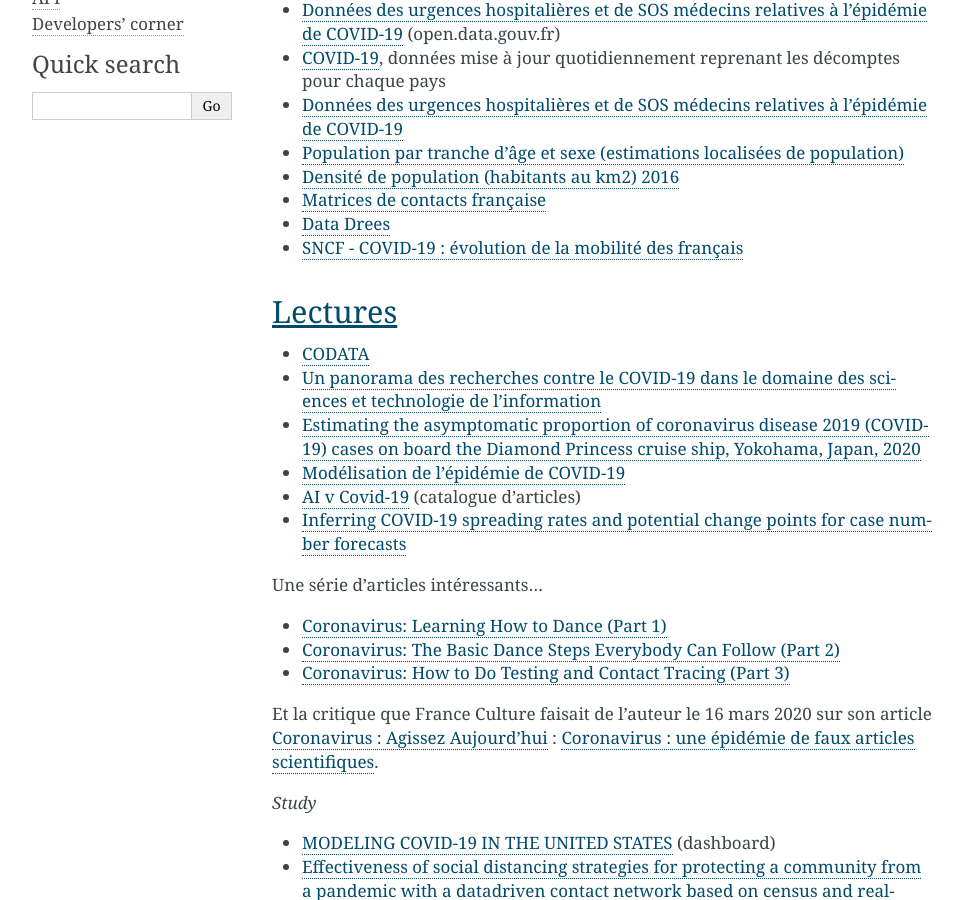
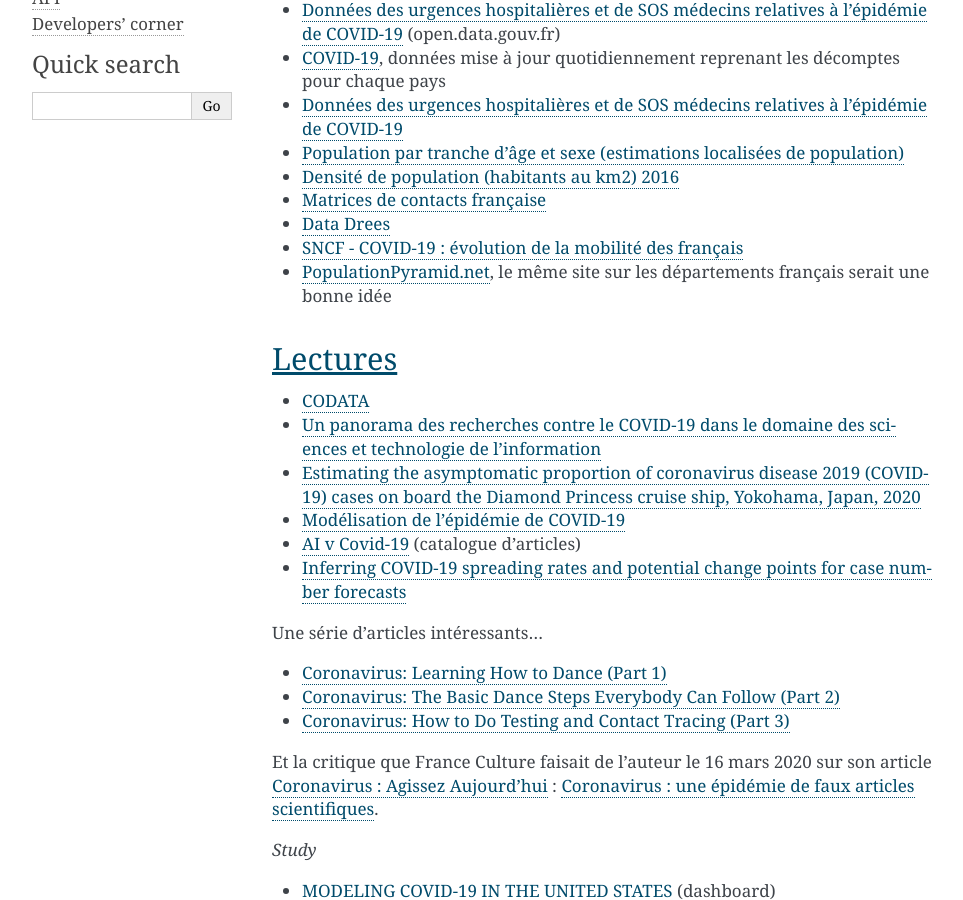
Before and after one commit to sdpython/aftercovid, a Sphinx documentation site: the page built from doc/readings.rst, in a window 1280 px wide and 900 px high, scrolled down 325 px. Shown: the whole window, without its empty margins (148-1111 px from the left). Built offline with Sphinx 7.4.7, drawn with Linux system fonts in a browser that asks for light colours; pages that are not in the unit, such as notebooks, are missing from menus; cross-references to code outside the pages are shown as plain code; some of the changed text lies outside the part shown.

Commit message:
Update readings.rst

```diff
--- a/doc/readings.rst
+++ b/doc/readings.rst
@@ -26,6 +26,9 @@
   <http://www.data.drees.sante.gouv.fr/ReportFolders/reportFolders.aspx?IF_ActivePath=P,432,433,707>`_
 * `SNCF - COVID-19 : évolution de la mobilité des français
   <https://presse.ouitalk.oui.sncf/covid-19-evolution-de-la-mobilite-des-francais-infographie/>`_
+* `PopulationPyramid.net
+  <https://www.populationpyramid.net/western-europe/2019/>`_,
+  le même site sur les départements français serait une bonne idée
 
 Lectures
 ++++++++
```
Also changed, not shown: other parts of doc/readings.rst (+2 -0 lines).
